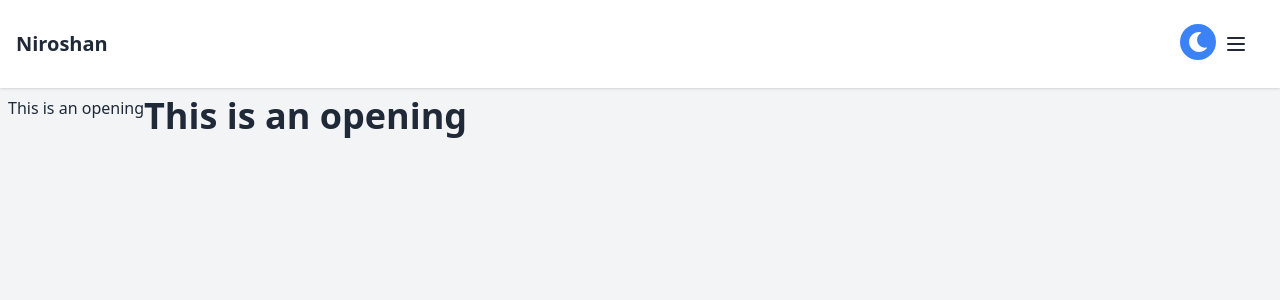
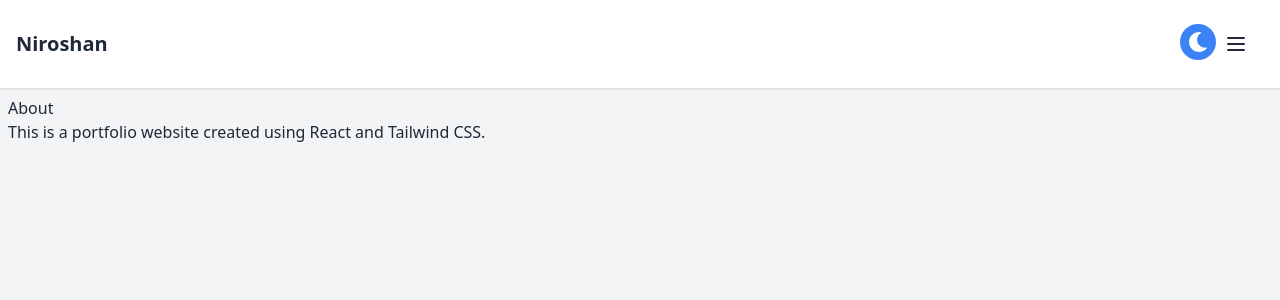
Before and after one commit to Niroshan2812/NiroshanPortfolio, a React (Vite) app in the folder portfolio/: page /about in a window 1280 px wide. Shown: the top 300 px of the page. Built offline with nearby package versions, Linux system fonts and the light colour scheme.

Commit message:
Navigation Implementation

```diff
--- a/portfolio/package.json
+++ b/portfolio/package.json
@@ -12,7 +12,8 @@
   "dependencies": {
     "react": "^18.3.1",
     "react-dom": "^18.3.1",
-    "react-icons": "^5.4.0"
+    "react-icons": "^5.4.0",
+    "react-router-dom": "^7.1.1"
   },
   "devDependencies": {
     "@eslint/js": "^9.17.0",
--- a/portfolio/src/App.tsx
+++ b/portfolio/src/App.tsx
@@ -1,16 +1,28 @@
 import { useState } from 'react'
+import{ BrowserRouter as Router, Route, Routes  } from 'react-router-dom'
+import Layout from './envirement/Layout'
+import About from './screen/About'
+import Contact from './screen/Contact'
+import Portfolio from './screen/Portfolio'
 import Home from './home/Home'
+
 import './App.css'
 
 function App() {
   const [count, setCount] = useState(0)
 
   return (
-    <div className='flex'>
-      <p >This is an opening </p>
-      <Home/>
-    </div>
-  )
+    <Router>
+    <Layout>
+      <Routes>
+        <Route path="/" element={<Home />} />
+        <Route path="/about" element={<About />} />
+        <Route path="/portfolio" element={<Portfolio />} />
+        <Route path="/contact" element={<Contact />} />
+      </Routes>
+    </Layout>
+  </Router>
+  );
 }
 
 export default App
--- /dev/null
+++ b/portfolio/src/envirement/Layout.tsx
@@ -0,0 +1,28 @@
+import React, { Children } from "react";
+import DarkmodeToggle from "./DarkmodeToggle";
+import NavBarImpl from "./NavBarImpl";
+
+type LayoutProps = {
+    children: React.ReactNode;
+};
+
+const Layout:React.FC <LayoutProps>= ({children}) => {
+    return(
+        <div className="bg-gray-100 dark:bg-gray-900 text-gray-800 dark:text-gray-200">
+      {/* Header */}
+      <div className="flex items-center justify-between bg-white dark:bg-gray-800 shadow p-4">
+        <h1 className="text-xl font-bold">Niroshan</h1>
+        <div className="flex p-2">
+          <DarkmodeToggle />
+          <NavBarImpl />
+        </div>
+      </div>
+      {/* Main Content */}
+      <main className="w-full h-full min-h-screen container mx-auto p-2">
+        {children}
+      </main>
+    </div>
+    );
+};
+
+export default Layout;
--- a/portfolio/src/envirement/NavBarImpl.tsx
+++ b/portfolio/src/envirement/NavBarImpl.tsx
@@ -1,4 +1,5 @@
 import React from "react";
+import {Link} from "react-router-dom";
 
 function NavBarImpl(){
     const [isMenuOpen, setIsMenuOpen] = React.useState(false);
@@ -28,30 +29,34 @@ function NavBarImpl(){
         {/* Dropdown Menu */}
         {isMenuOpen && (
           <div className="absolute right-0 mt-2 bg-white dark:bg-gray-800 shadow-md rounded-md w-40">
-            <a
-              href="#home"
+            <Link
+            to="/"
             className="block px-4 py-2 hover:bg-gray-100 dark:hover:bg-gray-700 text-sm"
+            onClick={() => setIsMenuOpen(false)}
           >
             Home
-            </a>
-            <a
-              href="#about"
+          </Link>
+          <Link
+            to="/about"
             className="block px-4 py-2 hover:bg-gray-100 dark:hover:bg-gray-700 text-sm"
+            onClick={() => setIsMenuOpen(false)}
           >
             About
-            </a>
-            <a
-              href="#portfolio"
+          </Link>
+          <Link
+            to="/portfolio"
             className="block px-4 py-2 hover:bg-gray-100 dark:hover:bg-gray-700 text-sm"
+            onClick={() => setIsMenuOpen(false)}
           >
             Portfolio
-            </a>
-            <a
-              href="#contact"
+          </Link>
+          <Link
+            to="/contact"
             className="block px-4 py-2 hover:bg-gray-100 dark:hover:bg-gray-700 text-sm"
+            onClick={() => setIsMenuOpen(false)}
           >
             Contact
-            </a>
+          </Link>
           </div>
         )}
       </div>
--- a/portfolio/src/main.tsx
+++ b/portfolio/src/main.tsx
@@ -7,20 +7,6 @@ import NavBarImpl from './envirement/NavBarImpl.tsx'
 
 createRoot(document.getElementById('root')!).render(
   <StrictMode>
-    <div className="  bg-gray-100 dark:bg-gray-900 text-gray-800 dark:text-gray-200">
-      {/* Header */}
-      <div className="flex items-center justify-between bg-white dark:bg-gray-800 shadow p-4 ">
-
-        <h1 className="text-xl font-bold">Niroshan</h1>
-       <div className='flex p-2'>
-       <DarkmodeToggle />
-       <NavBarImpl/>
-       </div>
-      </div>
-      {/* Main Content */}
-      <main className="w-full h-full min-h-screen container mx-auto p-2">
-        <App />
-      </main>
-    </div>
-  </StrictMode>,
+  <App />
+</StrictMode>
 )
--- /dev/null
+++ b/portfolio/src/screen/About.tsx
@@ -0,0 +1,13 @@
+import React from "react";
+
+function About(){
+    return(
+        <div>
+            <h1>About</h1>
+            <p>
+                This is a portfolio website created using React and Tailwind CSS.
+            </p>
+        </div>
+    )
+}
+export default About;
--- /dev/null
+++ b/portfolio/src/screen/Contact.tsx
@@ -0,0 +1,15 @@
+import React from "react";
+
+function Contact(){
+    return(
+        <div>
+            <h1>Contact</h1>
+            <p>
+                You can contact me at
+            </p>
+
+            </div>
+    );
+}
+
+export default Contact;
--- /dev/null
+++ b/portfolio/src/screen/Portfolio.tsx
@@ -0,0 +1,14 @@
+import React from "react";
+
+function Contact(){
+    return(
+        <div>
+            <h1>Portfolio</h1>
+            <p>
+                You can contact me at
+            </p>
+
+            </div>
+    );
+}
+export default Contact;
```
Also changed, not shown: 1 other file (tests, documents, lock files or other folders). Lines whose indentation alone changed are shown as unchanged.
